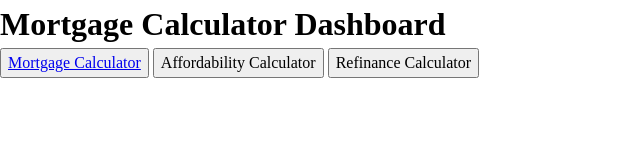
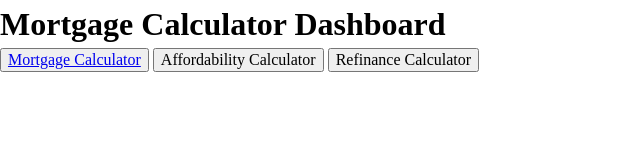
Before and after one commit to aam198/mortgage_calculator, a plain HTML site: page public/index.html in a window 1280 px wide. Shown: the whole page, without its empty margins (0-640 px from the left). Drawn offline with Linux system fonts and the light colour scheme.

Commit message:
css style reset

```diff
--- a/public/styles/styles.css
+++ b/public/styles/styles.css
@@ -7,6 +7,7 @@
 }
 
 body{
+  min-height: 100vh;
   line-height: 1.5;
   -webkit-font-smoothing: antialiased;
 }
@@ -17,7 +18,8 @@ img, picture, video, canvas, svg {
 }
 
 input, button, textarea, select {
-  font: inherit;
+  font-family: inherit;
+  font-size: inherit;
 }
 /* Avoid text overflows */
 p, h1, h2, h3, h4, h5, h6 {
@@ -31,7 +33,10 @@ p{
 h1,h2,h3,h4,h5,h6{
   text-wrap: balance;
 }
-
+/* Anything that has been anchored to should have extra scroll margin */
+:target{
+  scroll-margin-block: 5em;
+}
 /* Used for accordions - May remove if not necessary or supported */
 @media (prefers-reduced-motion: no-preference) {
   html {
```
